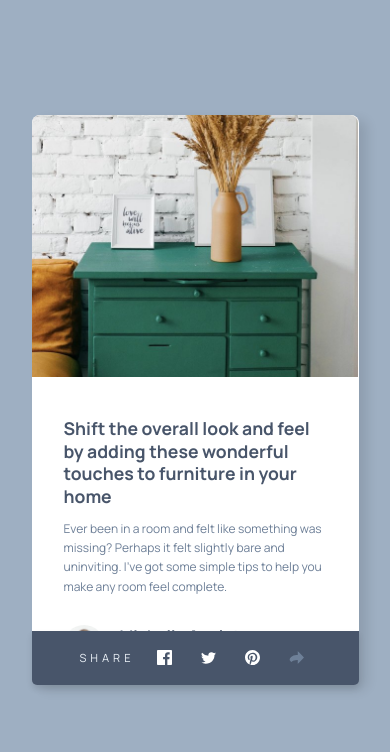
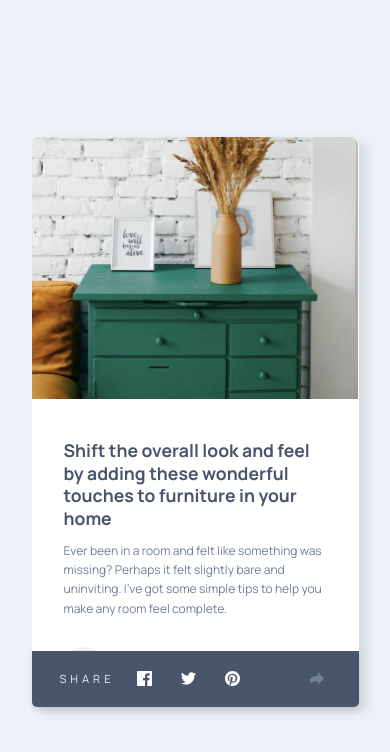
Before and after one commit to Jackson-zablon15/Article-preview-component, a plain HTML site: page index.html in a window 390 px wide. Both pictures are taken after a click on the picture 312 px from the left and 644 px from the top of the page. Drawn offline with Linux system fonts and the light colour scheme.

Commit message:
Working on feedbacks

```diff
--- a/index.html
+++ b/index.html
@@ -15,10 +15,10 @@
 </head>
 <body>
 
-  <main class="container">
-    <figure class="figure"><img src="./images/drawers.jpg" alt="A set of drawers"></figure>
+  <article class="container">
+    <div class="figure"><img src="./images/drawers.jpg" alt="A set of drawers"></div>
 
-    <section class="text">
+    <div class="text">
       <h1 class="heading-text">
         Shift the overall look and feel by adding these wonderful
   touches to furniture in your home
@@ -30,29 +30,27 @@
   to help you make any room feel complete.
   </p>
 
-  <article>
+  <div class="wrapper">
     <div class="avatar">
-      <figure class="avatar-image">
-        <img src="./images/avatar-michelle.jpg" alt="Potrait of Michelle">
-      </figure>
+        <img src="./images/avatar-michelle.jpg" alt="Potrait of Michelle" class="avatar-image">
 
       <div class="avatar-info">
-        <h1>Michelle Appleton</h1>
-        <p>28 Jun 2020</p>
+        <span>Michelle Appleton</span>
+        <p><time datetime="2020-06-28">28 Jun 2020</time></p>
       </div>
     </div>
 
-    <img src="./images/icon-share.svg" alt="Share icon" aria-label="Share content" class="icon" id="share">
+    <img src="./images/icon-share.svg" alt="" aria-label="Share content" class="icon" id="share">
     <div class="tooltip-container">
       <a href="#">SHARE</a>
-      <img src="./images/icon-facebook.svg" alt="facebook icon" class="icon">
-      <img src="./images/icon-twitter.svg" alt="twitter icon" class="icon">
-      <img src="./images/icon-pinterest.svg" alt="pinnterest icon" class="icon">
-      <img src="./images/icon-share.svg" alt="Share icon" class="icon" id="share-remove">
+     <img src="./images/icon-facebook.svg" alt="" class="icon">
+     <img src="./images/icon-twitter.svg" alt="" class="icon">
+     <img src="./images/icon-pinterest.svg" alt="" class="icon">
+      <img src="./images/icon-share.svg" alt="" class="icon" id="share-remove">
     </div>
-  </article>
-</section>
+  </div>
+</div>
 
-</main>
+</article>
 </body>
 </html>
--- a/style.css
+++ b/style.css
@@ -27,8 +27,8 @@ body{
     align-items: center;
     font-family: Manrope , sans-serif;
     max-width: 1440px;
-    height:800px;
-    background-color: var(--Grayish_Blue);
+    min-height:50rem;
+    background-color: var(--Light_Grayish_Blue);
 }
 .container{
     width: 100%;
@@ -63,7 +63,7 @@ body{
     margin-bottom: 1.2rem;
 }
 
-article{
+.wrapper{
     display: flex;
     align-items: center;
     justify-content: space-between;
@@ -114,11 +114,12 @@ article{
     display: flex;
     gap: 1rem;
 }
-.avatar-image img{
+.avatar-image{
     border-radius: 50%;
 }
-.avatar-info h1{
+.avatar-info span{
     font-size: 1rem;
+    font-weight: 700;
     color: var(--Very_Dark_Grayish_Blue);
 }
 .avatar-info p{
@@ -136,7 +137,7 @@ article{
     border-radius: 50%;
     cursor: pointer;
 }
-article > .icon:hover{
+.wrapper > .icon:hover{
     background-color: var(--Very_Dark_Grayish_Blue);
 }
 @media only screen and (max-width:768px) {
@@ -171,8 +172,8 @@ article > .icon:hover{
         width: 327px;
         margin-left: -2rem;
         left: 0;
-        top: 6px;
-        padding: 0.8rem 0px;
+        top: 4px;
+        padding: 0.85rem 0px;
         border-top-left-radius: 0;
         border-top-right-radius: 0;
     }
@@ -181,6 +182,7 @@ article > .icon:hover{
     }
     .tooltip-container img:last-of-type{
         display: block;
+        margin-left: 40px;
         border-radius: 50%;
     }
     .tooltip-container img:last-of-type:hover{
```
